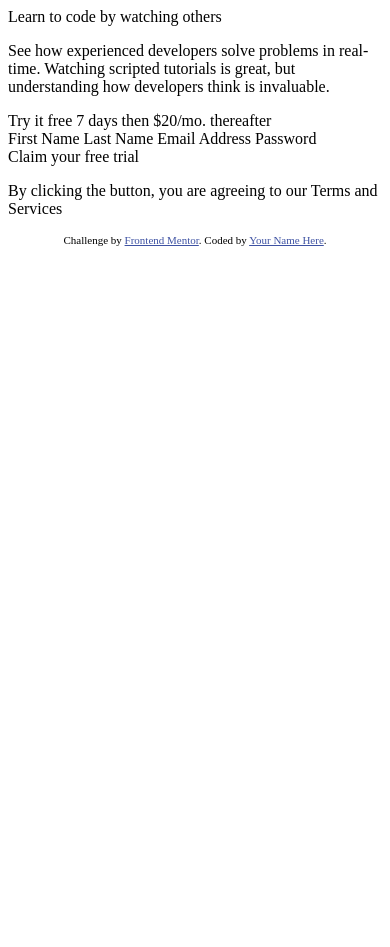
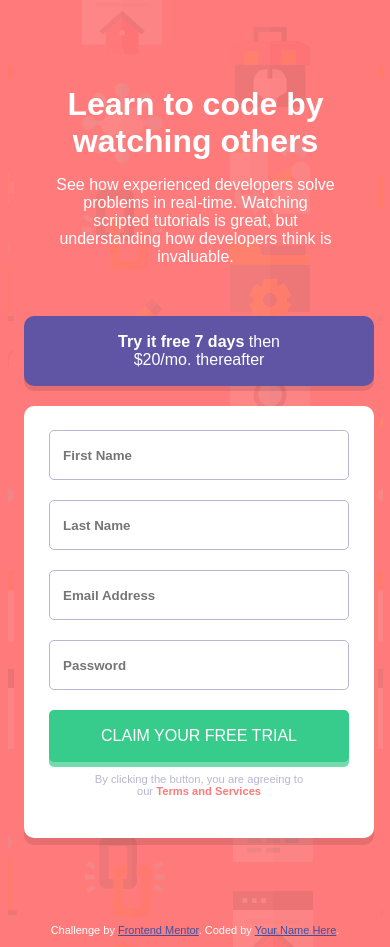
Before and after one commit to Afeezagbaje/intro-component-with-signup-form, a plain HTML site: page index.html in a window 390 px wide. Before the commit the page ends 844 px from the top, so only its background shows below. Drawn offline with Linux system fonts and the light colour scheme; a web font is replaced by a local one.

Commit message:
done with the mobile version

```diff
--- a/index.html
+++ b/index.html
@@ -19,31 +19,41 @@
 
   <main>
     <div class="container">
-      <div class="su-text">
-        <div id="su-heading">
-          Learn to code by watching others
+      <div class="sign-text">
+        <div id="sign-heading">
+          Learn to code by
+          <br> watching others
         </div>
-        <div id="su-body">
+        <div id="sign-body">
           <p>
-            See how experienced developers solve problems in real-time. Watching scripted tutorials is great,
-            but understanding how developers think is invaluable.
+            See how experienced developers solve
+            <br> problems in real-time. Watching
+            <br> scripted tutorials is great, but
+            <br> understanding how developers think is
+            <br> invaluable.
           </p>
         </div>
       </div>
       <div id="trial">
-        Try it free 7 days then $20/mo. thereafter
+        <span id="try">Try it free 7 days</span> then
+        <br> $20/mo. thereafter
       </div>
       <div class="trial-form">
-        <div class="input">
-          First Name
-          Last Name
-          Email Address
-          Password
+        <div class="trial-inside">
+          <div class="input-box">
+            <input type="text" name="first-name" id="first-name" placeholder="   First Name">
+            <input type="text" name="last-name" id="last-name" placeholder="   Last Name">
+            <input type="email" name="email-address" id="email-address" placeholder="   Email Address">
+            <input type="password" name="password" id="password" placeholder="   Password">
+          </div>
+          <div id="claim">
+            Claim your free trial
+          </div>
+          <div class="terms">
+            <p>By clicking the button, you are agreeing to <br> our <span id="red">Terms and Services</span> </p>
+          </div>
         </div>
-        <div id="claim">
-          Claim your free trial
-        </div>
-        <p>By clicking the button, you are agreeing to our <span id="red">Terms and Services</span> </p>
+
       </div>
     </div>
   </main>
--- a/style.css
+++ b/style.css
@@ -0,0 +1,102 @@
+@import url("https://fonts.google.com/specimen/Poppins");
+
+html{
+    box-sizing: border-box;
+}
+
+*,*:before,*:after{
+    box-sizing: inherit;
+}
+
+body {
+    font-size: 16px;
+    font-family: "Poppins", sans-serif;
+    background-color: hsl(0, 100%, 74%);
+    background-image: url(images/bg-intro-mobile.png);
+    background-repeat: no-repeat;
+    background-position: center 0%;
+    color: white;
+    text-align: center;
+}
+
+.container {
+    width: 375px;
+    margin: 70px auto;
+    padding: 1rem;
+}
+
+#sign-heading {
+    font-weight: 700;
+    font-size: 2rem;
+}
+
+.sign-text{
+    margin-bottom: 50px;
+}
+
+#try {
+    font-weight: 700;
+}
+
+#trial, #claim {
+    margin: auto;
+    padding: 15px 0;
+}
+
+#trial {
+    border: 2px solid hsl(248, 32%, 49%);
+    background-color: hsl(248, 32%, 49%);
+    width: 350px;
+    border-radius: 10px;
+    box-shadow: 0 5px rgba(0, 0, 0, 0.1);
+}
+
+.trial-form {
+    background-color: white;
+    color: hsl(249, 10%, 26%);
+    margin-top: 20px;
+    width: 350px;
+    border-radius: 10px;
+    box-shadow: 0 7px rgba(0, 0, 0, 0.1);
+}
+
+.trial-inside {
+    width: 300px;
+    margin: auto;
+}
+
+.input-box {
+    padding-top: 1.5rem;
+}
+
+input {
+    width: 300px;
+    height: 50px;
+    margin: auto;
+    margin-bottom: 20px;
+    border: 1px solid hsl(246, 25%, 77%);
+    border-radius: 5px;
+    font-weight: 700;
+}
+
+#claim {
+    border: 2px solid hsl(154, 59%, 51%);
+    background-color: hsl(154, 59%, 51%);
+    /* margin: auto; */
+    color: white;
+    width: 300px;
+    border-radius: 5px;
+    box-shadow: 0 5px hsla(154, 59%, 51%, 0.7);
+    text-transform: uppercase;
+}
+
+.terms {
+    font-size: 0.7rem;
+    color: hsl(246, 25%, 77%);
+    padding-bottom: 30px;
+}
+
+#red {
+    color: hsl(0, 100%, 74%);
+    font-weight: 600;
+}
```
